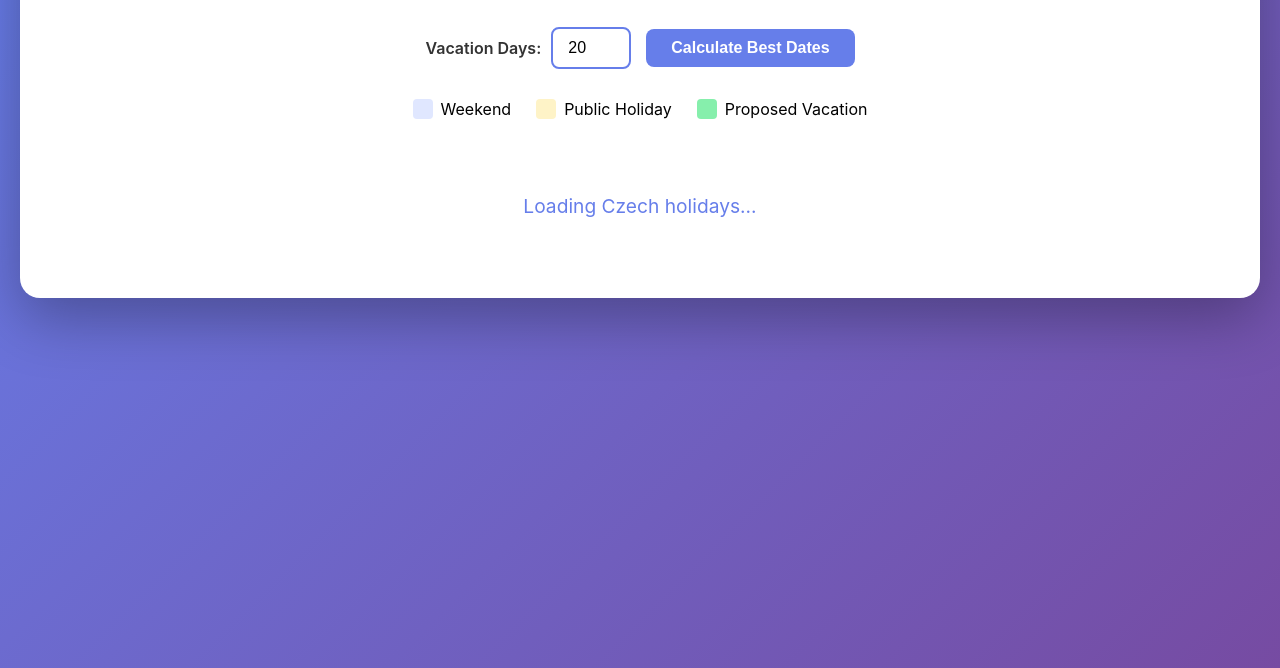
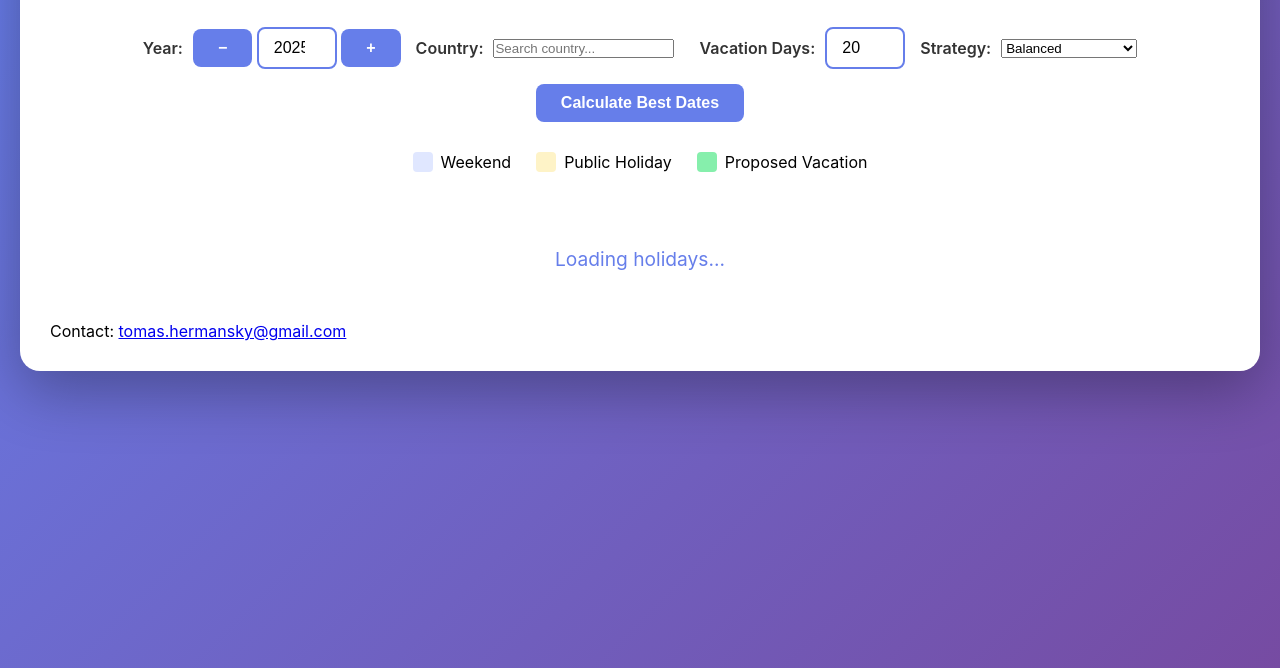
Before and after one commit to pax-385/smart-holiday-planner-cz, a plain HTML site: page index.html in a window 1280 px wide. Shown: the part 132-800 px from the top of the page. Drawn offline with Linux system fonts and the light colour scheme.

Commit message:
Update index.html

```diff
--- a/index.html
+++ b/index.html
@@ -9,14 +9,35 @@
 <body>
     <div class="container">
         <header>
-            <h1>🇨🇿 Czech Vacation Planner 2025</h1>
+            <h1>🇨🇿 Czech Vacation Planner</h1>
             <p>Optimize your vacation days by combining weekends and public holidays!</p>
         </header>
 
         <div class="controls">
             <div class="input-group">
+                <label for="year">Year:</label>
+                <div class="stepper">
+                    <button id="yearDown" class="stepper-btn">−</button>
+                    <input type="number" id="year" value="2025" min="2020" max="2030" readonly>
+                    <button id="yearUp" class="stepper-btn">+</button>
+                </div>
+            </div>
+            <div class="input-group">
+                <label for="countrySearch">Country:</label>
+                <input type="text" id="countrySearch" placeholder="Search country..." autocomplete="off">
+                <div id="countryDropdown" class="country-dropdown"></div>
+            </div>
+            <div class="input-group">
                 <label for="vacationDays">Vacation Days:</label>
                 <input type="number" id="vacationDays" value="20" min="1" max="50">
+            </div>
+            <div class="input-group">
+                <label for="strategy">Strategy:</label>
+                <select id="strategy">
+                    <option value="balanced">Balanced</option>
+                    <option value="long">One Long Break</option>
+                    <option value="short">Many Short Breaks</option>
+                </select>
             </div>
             <button id="calculateBtn">Calculate Best Dates</button>
         </div>
@@ -39,8 +60,12 @@
         <div id="stats" class="stats" style="display: none;"></div>
 
         <div id="calendars" class="calendars">
-            <div class="loading">Loading Czech holidays...</div>
+            <div class="loading">Loading holidays...</div>
         </div>
+
+        <footer>
+            <p>Contact: <a href="mailto:tomas.hermansky@gmail.com">tomas.hermansky@gmail.com</a></p>
+        </footer>
     </div>
 
     <script src="script.js"></script>
```
